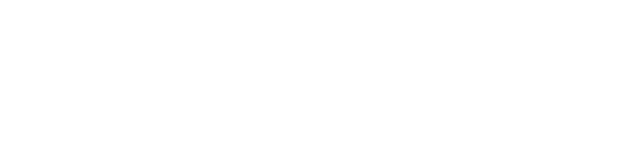
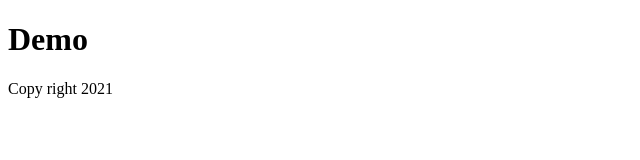
Before and after one commit to ShpakMarina/remote-demo, a plain HTML site: page index.html in a window 1280 px wide. Shown: the whole page, without its empty margins (0-640 px from the left). Drawn offline with Linux system fonts and the light colour scheme.

Commit message:
Footer added

```diff
--- a/index.html
+++ b/index.html
@@ -7,6 +7,7 @@
     <title>Document</title>
 </head>
 <body>
-
+    <h1>Demo</h1>
+<footer>Copy right 2021</footer>
 </body>
 </html>
```
